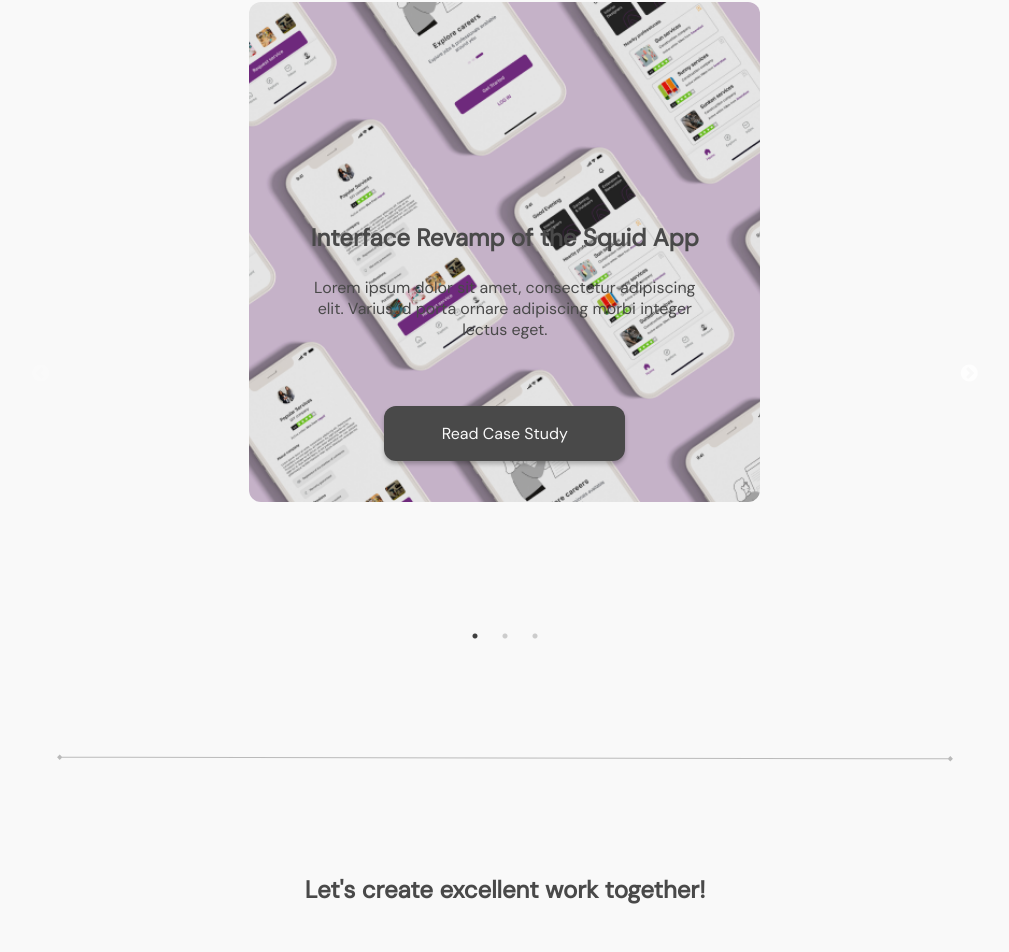
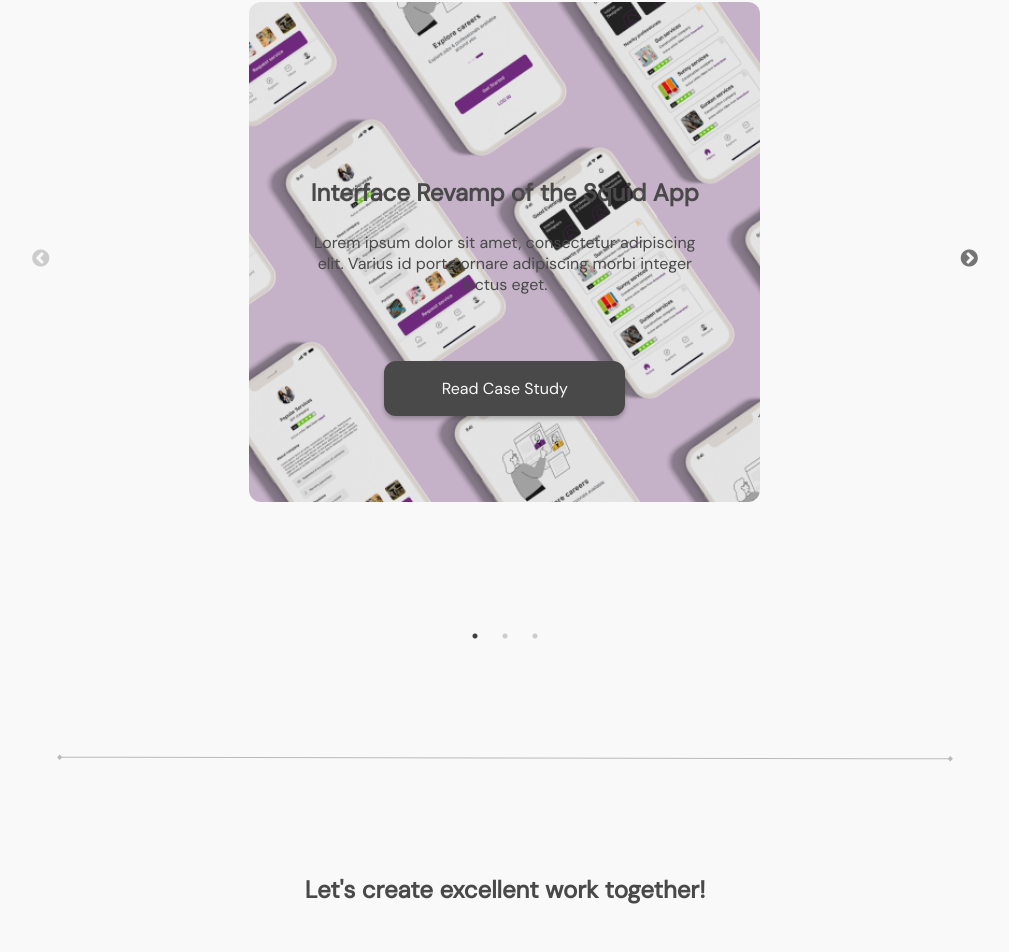
Before and after one commit to Kizito007/for-dozie, a React (Vite) app: page / in a window 1280 px wide. Shown: the part 2355-3307 px from the top of the page, without its empty margins (135-1144 px from the left). Built offline with nearby package versions, Linux system fonts and the light colour scheme.

Commit message:
almost completed carousel

```diff
--- a/src/components/screens/HomeScreen.jsx
+++ b/src/components/screens/HomeScreen.jsx
@@ -78,7 +78,7 @@
         <p className='intro-text'>
           With over 3 years experience conceptualizing<br/> and
           crafting digital products,helping businesses and
-          non-profits expand their capacity for impact.
+          non-profits <br/> expand their capacity for impact.
         </p>
         <ScrollspyNav
             scrollTargetIds={["contactt",]}
--- a/src/components/screens/screens.css
+++ b/src/components/screens/screens.css
@@ -250,7 +250,7 @@
 .card-bottom {
     position: relative;
     width: 455px;
-    bottom: 280px;
+    bottom: 325px;
     text-align: center;
 }
 .card p {
--- a/src/global.js
+++ b/src/global.js
@@ -42,6 +42,11 @@
   ul.slick-dots li button:before {
     color: ${({ theme }) => theme.text};
   }
+  .slick-prev:before, .slick-next:before {
+    color: ${({ theme }) => theme.text};
+    position: relative;
+    bottom: 115px;
+  }
   @media screen and (max-width: 925px) {
     .img-icon {
         position: unset;
```
